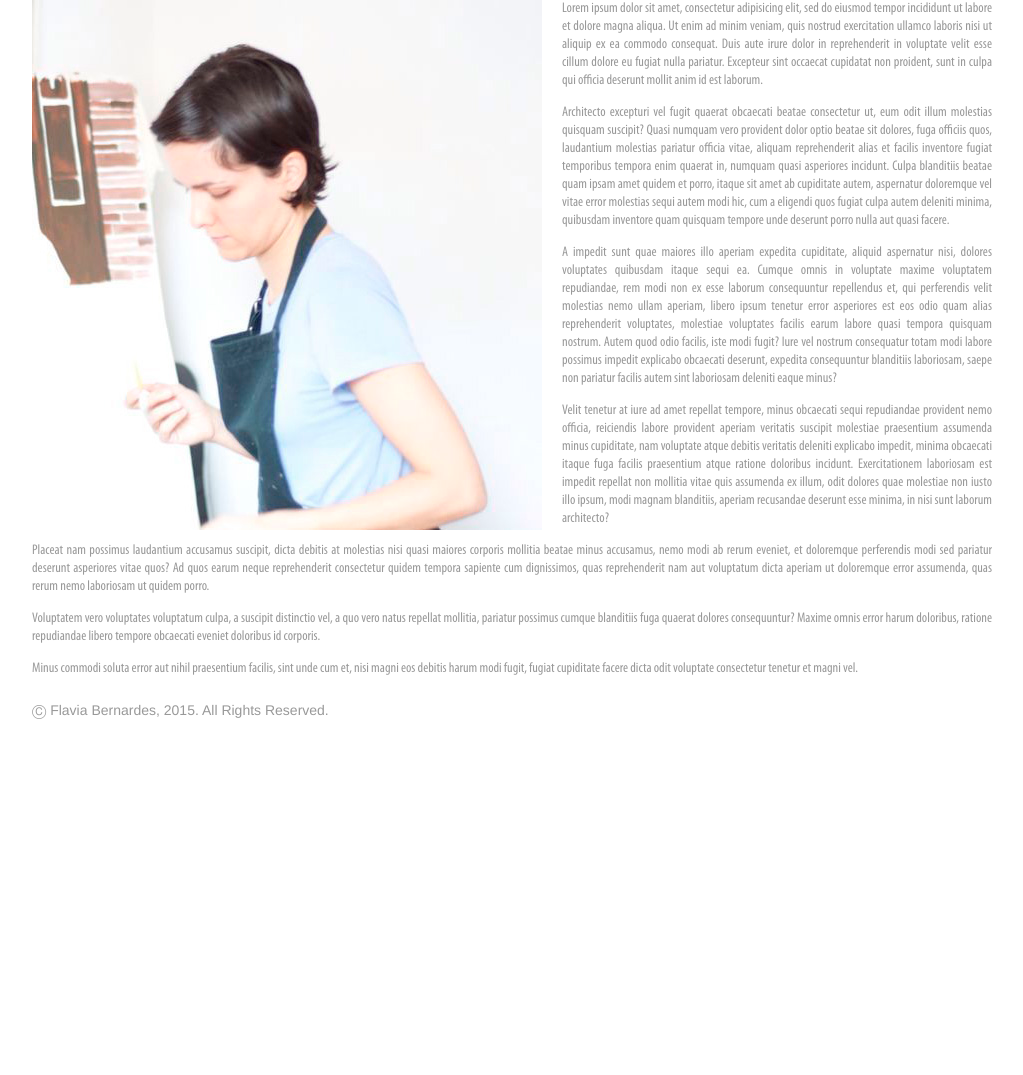
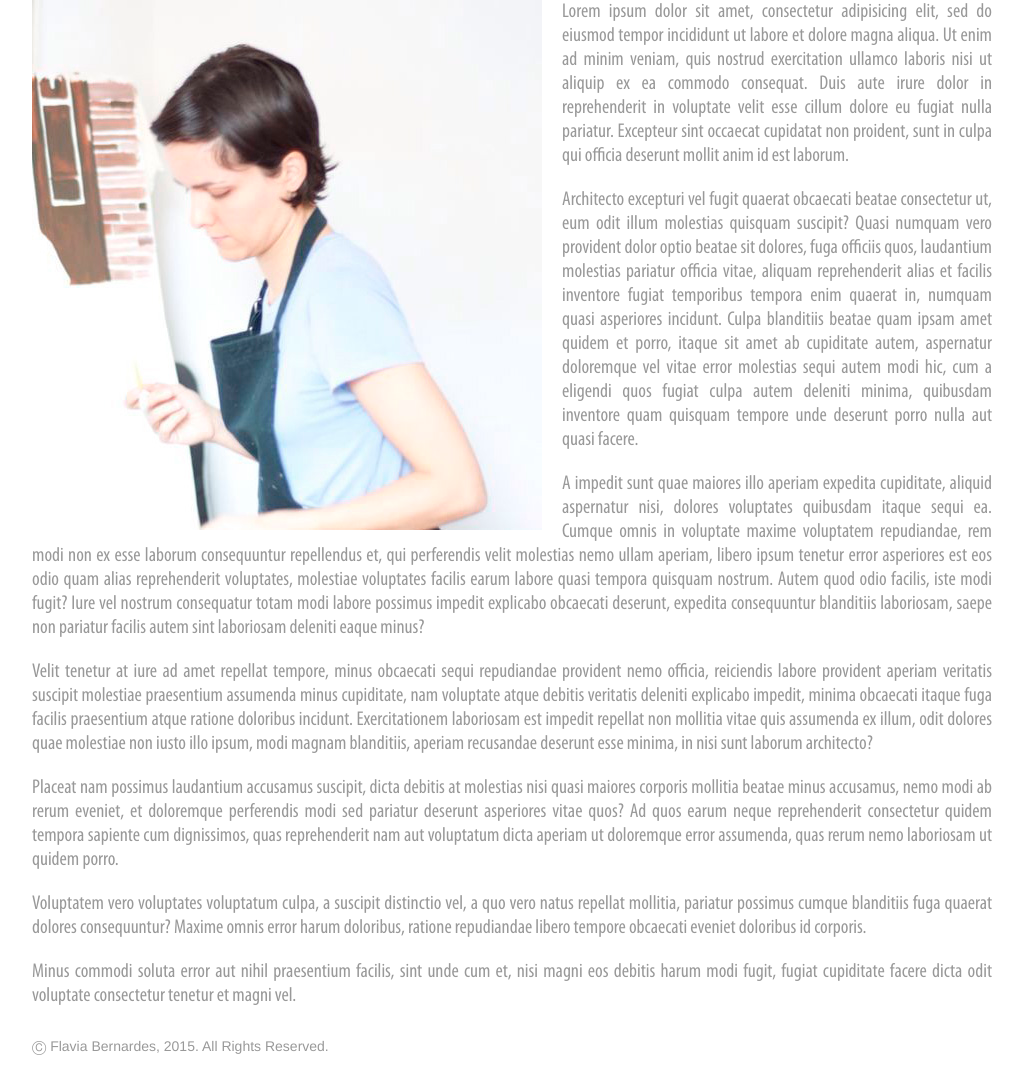
Before and after one commit to rogerhil/flaviabernardes, a Django app: page /about/ in a window 1280 px wide. Shown: the part 50-1125 px from the top of the page, without its empty margins (128-1151 px from the left). Before the commit the page ends 769 px from the top, so only its background shows below. Run offline with Django 3.2, Linux system fonts and the light colour scheme; some libraries are stand-ins or nearby versions.

Commit message:
Change font size.

```diff
--- a/flaviabernardes/templates/base.html
+++ b/flaviabernardes/templates/base.html
@@ -158,7 +158,7 @@
             #thumbnails li p {
                 margin: 0;
                 text-transform: uppercase;
-                font-size: 12px;
+                font-size: 17px;
                 text-align: center;
                 color: #000;
                 display: table-cell;
@@ -203,7 +203,7 @@
                 text-align: justify;
                 font-variant: normal;
                 text-transform: none;
-                font-size: 14px;
+                font-size: 20px;
             }
         </style>
     </head>
```
